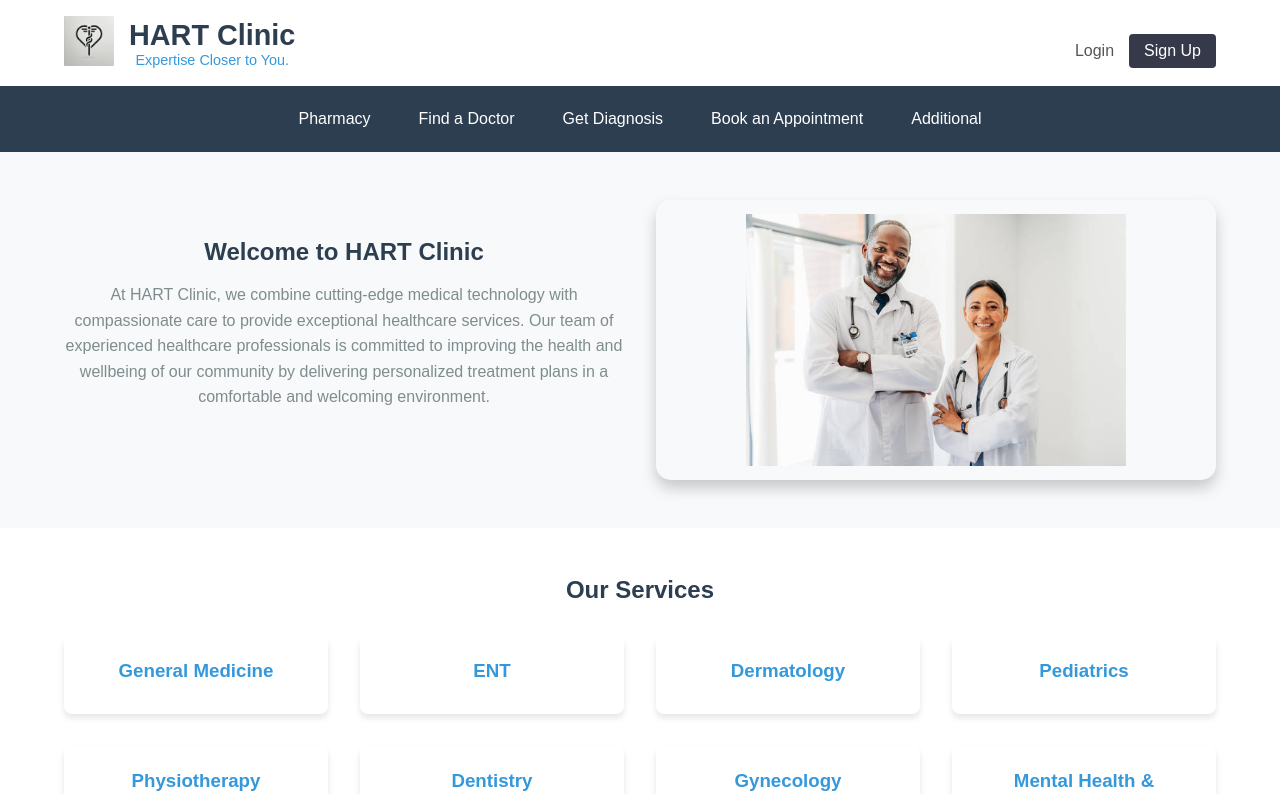
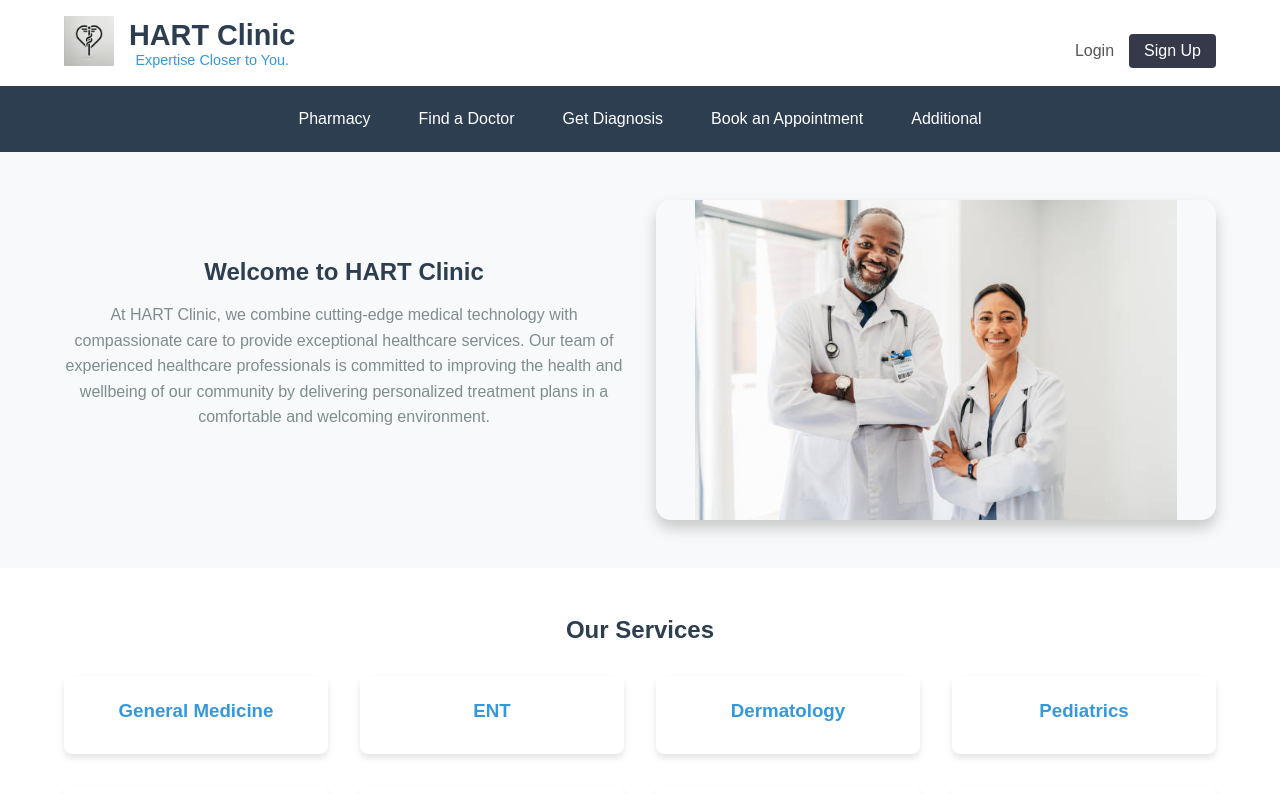
Before and after one commit to guth01/clinic-website, a React (Create React App) app: page / in a window 1280 px wide. Shown: the top 794 px of the page. Built offline with nearby package versions, Linux system fonts and the light colour scheme.

Commit message:
Kinda fixed the picture

```diff
--- a/src/main_pages/HomePage.css
+++ b/src/main_pages/HomePage.css
@@ -41,10 +41,10 @@
   justify-content: center;
 }
 
-/* UPDATED BANNER IMAGE STYLING FOR BETTER ALIGNMENT */
+/* UPDATED BANNER IMAGE STYLING TO SHOW COMPLETE IMAGE */
 .banner-image-container {
   width: 100%;
-  height: 280px;
+  height: 320px; /* Increased height to accommodate the full image */
   border-radius: 15px;
   overflow: hidden;
   box-shadow: 0 8px 15px rgba(0, 0, 0, 0.2);
@@ -53,8 +53,9 @@
 .banner-image {
   width: 100%;
   height: 100%;
-  object-fit: contain; /* Changed from cover to contain */
-  transform: scale(0.9); /* Zoomed out to show more of the image */
+  object-fit: contain; /* Changed back to contain to show the whole image */
+  object-position: center; /* Ensure image is centered */
+  background-color: #f8f9fa; /* Optional: background color that matches your design */
   transition: transform 0.5s ease;
 }
 
```
